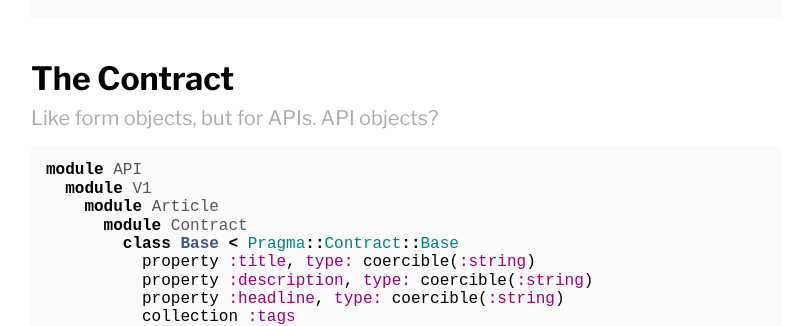
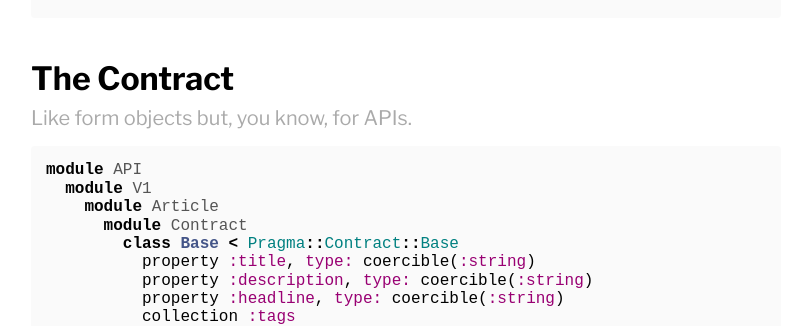
Before and after one commit to pragmarb/pragmarb.org, a Jekyll site: the page built from index.html, in a window 1280 px wide and 900 px high, scrolled down 1394 px. Shown: the part 154-480 px from the top of the window, without its empty margins (234-1019 px from the left). Built offline with Jekyll 4.4.1, drawn with Linux system fonts in a browser that asks for light colours.

Commit message:
Update Contract slogan

```diff
--- a/index.html
+++ b/index.html
@@ -69,7 +69,7 @@ end{% endhighlight %}
 
   <div class="component contract">
     <h2 class="component-title">The Contract</h2>
-    <p class="component-subtitle">Like form objects, but for APIs. API objects?</p>
+    <p class="component-subtitle">Like form objects but, you know, for APIs.</p>
 
     {%highlight ruby %}module API
   module V1
```
